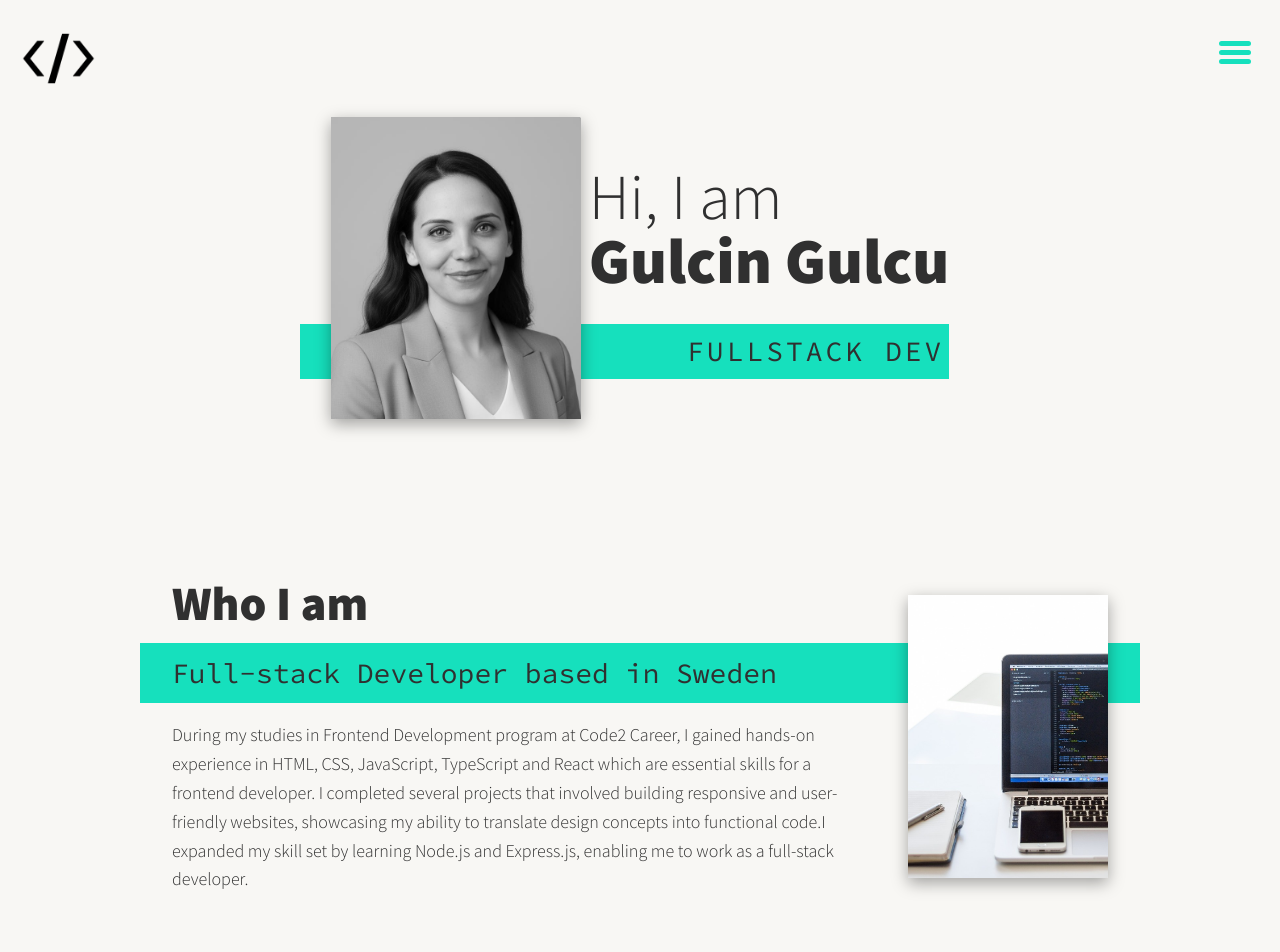
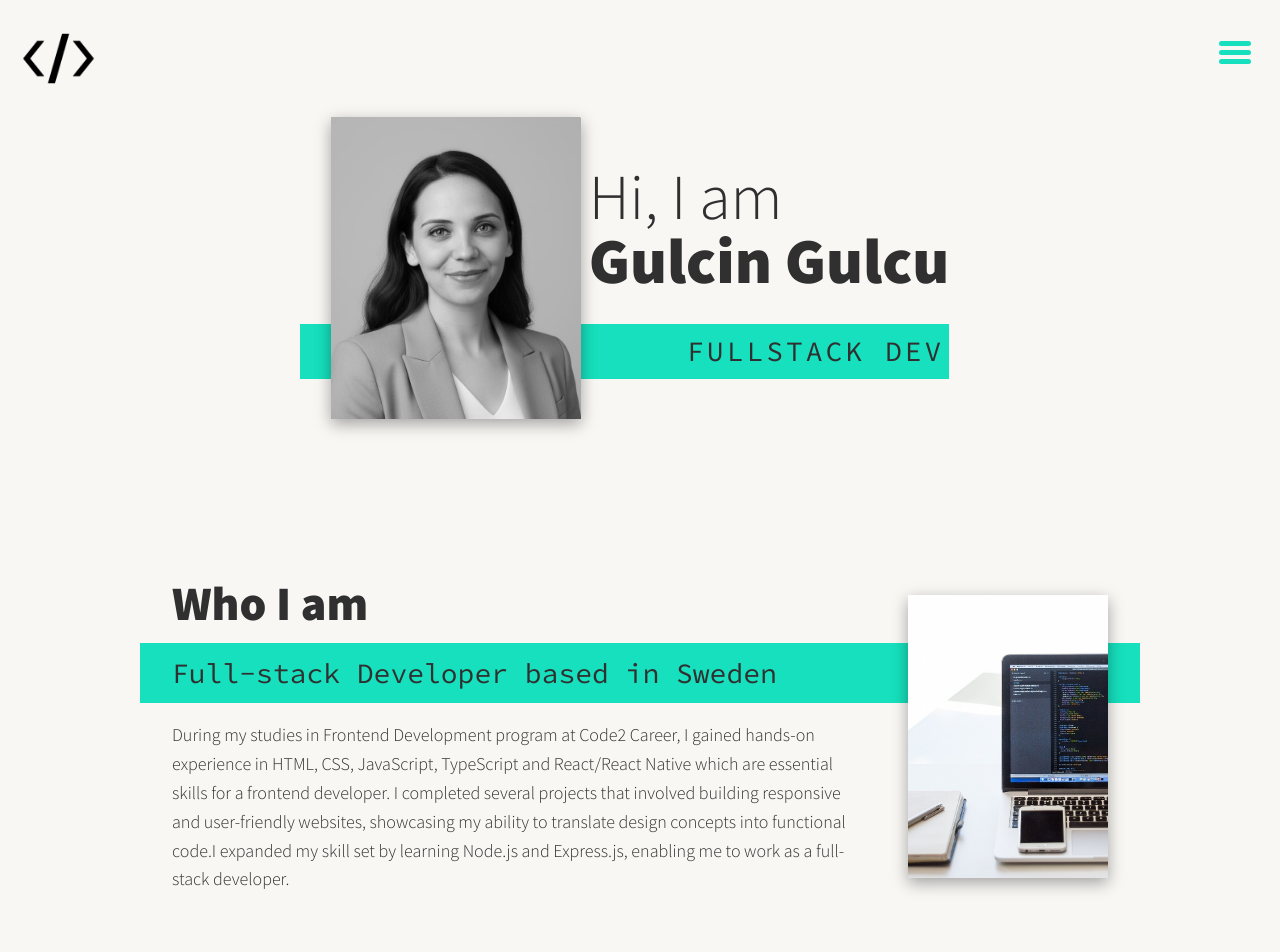
Before and after one commit to GulcinGulcu/Portfolio, a React (Create React App) app: page / in a window 1280 px wide. Shown: the top 952 px of the page. Built offline with nearby package versions, Linux system fonts and the light colour scheme.

Commit message:
chore: update about me section

```diff
--- a/src/Components/About/index.jsx
+++ b/src/Components/About/index.jsx
@@ -13,7 +13,7 @@ export const About = () => {
         <p>
           During my studies in Frontend Development program at Code2 Career, I
           gained hands-on experience in HTML, CSS, JavaScript, TypeScript and
-          React which are essential skills for a frontend developer. I completed
+          React/React Native which are essential skills for a frontend developer. I completed
           several projects that involved building responsive and user-friendly
           websites, showcasing my ability to translate design concepts into
           functional code.I expanded my skill set by learning Node.js and Express.js, enabling me to work as a full-stack developer.
```
